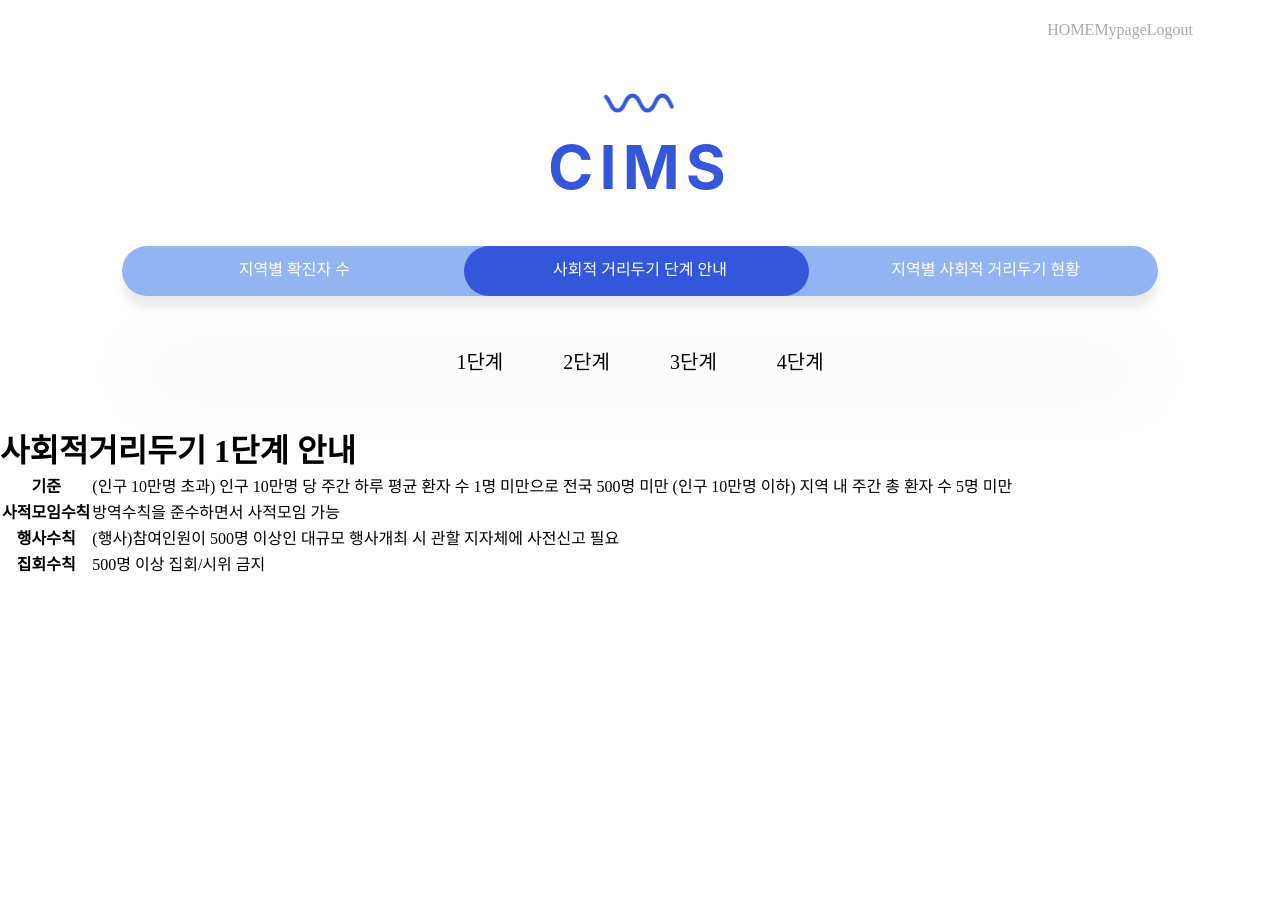
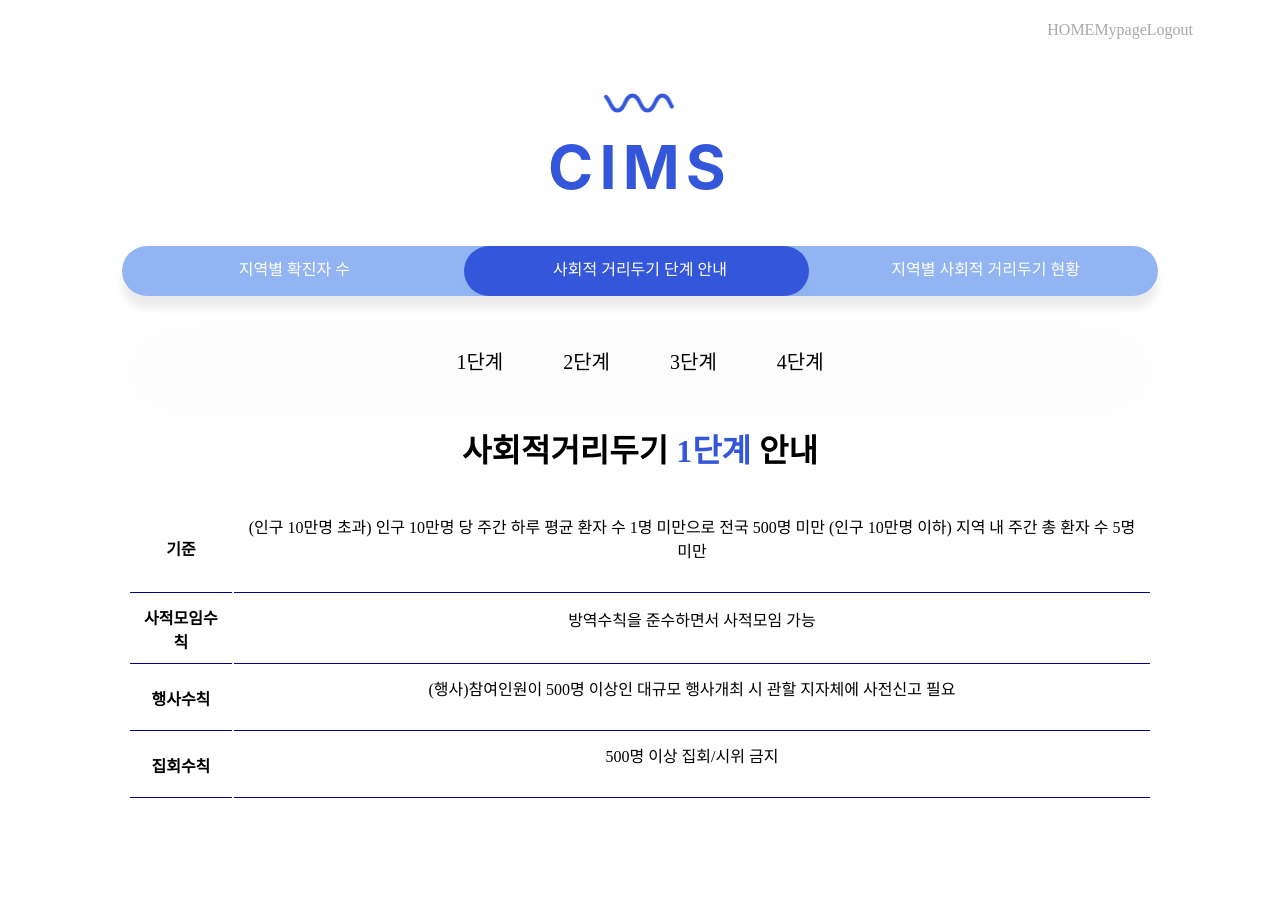
Before and after one commit to yunsly/2022-Software-Design-CIMS, a Django app: page /stageInfo/level1 in a window 1280 px wide. Before the commit the page ends 572 px from the top, so only its background shows below. Run offline with Django 3.2, Linux system fonts and the light colour scheme; data comes from the database, SQL or seed files in the repository; some libraries are stand-ins or nearby versions; some web fonts are replaced.

Commit message:
stageInfo Complete

```diff
--- a/cimsWeb/static/css/stageInfo.css
+++ b/cimsWeb/static/css/stageInfo.css
@@ -30,7 +30,7 @@ body {
       -ms-flex-align: center;
           align-items: center;
   background: #fff;
-  overflow: hidden;
+  overflow: scroll;
 }
 
 .header {
@@ -202,4 +202,50 @@ body {
 .content .stage-menu a:hover {
   color: #3456DA;
 }
+
+.content .info {
+  width: 80%;
+  font-family: 'IBMPlexSansKR-Regular';
+  text-align: center;
+  display: -webkit-box;
+  display: -ms-flexbox;
+  display: flex;
+  -webkit-box-pack: center;
+      -ms-flex-pack: center;
+          justify-content: center;
+  -webkit-box-orient: vertical;
+  -webkit-box-direction: normal;
+      -ms-flex-direction: column;
+          flex-direction: column;
+  -webkit-box-align: center;
+      -ms-flex-align: center;
+          align-items: center;
+  position: absolute;
+  left: 50%;
+  -webkit-transform: translateX(-50%);
+          transform: translateX(-50%);
+}
+
+.content .info .semi-title {
+  margin-bottom: 3%;
+}
+
+.content .info .levelMatrix {
+  text-align: center;
+  padding-bottom: 10%;
+}
+
+.content .info .levelMatrix ul {
+  padding-bottom: 20px;
+}
+
+.content .info .levelMatrix th {
+  width: 10%;
+}
+
+.content .info .levelMatrix th,
+.content .info .levelMatrix td {
+  border-bottom: 1px solid #00008b;
+  padding: 10px;
+}
 /*# sourceMappingURL=stageInfo.css.map */
--- a/cimsWeb/static/css/stageInfo.scss
+++ b/cimsWeb/static/css/stageInfo.scss
@@ -26,7 +26,7 @@ body {
     justify-content: center;
     align-items: center;
     background: $background;
-    overflow: hidden;
+    overflow: scroll;
 }
 
 .header {
@@ -184,9 +184,36 @@ body {
         a:hover {
             color:#3456DA;
         }
-
-
     }
 
-
+    .info {
+        width: 80%;
+        font-family: 'IBMPlexSansKR-Regular';
+        text-align: center;
+        display: flex;
+        justify-content: center;
+        flex-direction: column;
+        align-items: center;
+        position: absolute;
+        left: 50%;
+        transform: translateX(-50%);
+        .semi-title {
+            margin-bottom: 3%;
+        }
+        .levelMatrix {
+            text-align: center;
+            ul {
+                padding-bottom: 20px;
+            }
+            padding-bottom: 10%;
+            th {
+                width: 10%;
+            }
+            th,
+            td {
+                border-bottom: 1px solid #00008b;
+                padding: 10px;
+            }
+        }
+    }
 }
--- a/cimsWeb/templates/level1.html
+++ b/cimsWeb/templates/level1.html
@@ -42,7 +42,9 @@
             <li><a href="level3" style="text-decoration:none">3단계</a></li>
             <li><a href="level4" style="text-decoration:none">4단계</a></li>
         </ul>
-        <h1>사회적거리두기 1단계 안내</h1>
+        <div class="info">
+            <h1 class="semi-title" style="color: black;">사회적거리두기 <span style="color: #3456DA;">1단계</span>  안내</h1>
+            <div class="levelMatrix">
                 <table>
                     <tr>
                         <th>기준</th>
@@ -94,6 +96,8 @@
                     </tr>
                 </table>
             </div>
+        </div>
+    </div>
 
 <script src="https://cdnjs.cloudflare.com/ajax/libs/gsap/3.1.1/gsap.min.js"></script>
 
--- a/cimsWeb/templates/level2.html
+++ b/cimsWeb/templates/level2.html
@@ -42,7 +42,9 @@
             <li><a href="level3" style="text-decoration:none">3단계</a></li>
             <li><a href="level4" style="text-decoration:none">4단계</a></li>
         </ul>
-        <h1>사회적거리두기 2단계 안내</h1>
+        <div class="info">
+            <h1 class="semi-title" style="color: black;">사회적거리두기 <span style="color: #3456DA;">2단계</span>  안내</h1>
+            <div class="levelMatrix">
                 <table>
                     <tr>
                         <th>기준</th>
@@ -94,6 +96,8 @@
                     </tr>
                 </table>
             </div>
+        </div>
+    </div>
 
 <script src="https://cdnjs.cloudflare.com/ajax/libs/gsap/3.1.1/gsap.min.js"></script>
 
--- a/cimsWeb/templates/level3.html
+++ b/cimsWeb/templates/level3.html
@@ -42,7 +42,9 @@
             <li><a href="level3" style="text-decoration:none">3단계</a></li>
             <li><a href="level4" style="text-decoration:none">4단계</a></li>
         </ul>
-        <h1>사회적거리두기 3단계 안내</h1>
+        <div class="info">
+            <h1 class="semi-title" style="color: black;">사회적거리두기 <span style="color: #3456DA;">3단계</span>  안내</h1>
+            <div class="levelMatrix">
                 <table>
                     <tr>
                         <th>기준</th>
@@ -94,6 +96,8 @@
                     </tr>
                 </table>
             </div>
+        </div>
+    </div>
 
 <script src="https://cdnjs.cloudflare.com/ajax/libs/gsap/3.1.1/gsap.min.js"></script>
 
--- a/cimsWeb/templates/level4.html
+++ b/cimsWeb/templates/level4.html
@@ -42,7 +42,9 @@
             <li><a href="level3" style="text-decoration:none">3단계</a></li>
             <li><a href="level4" style="text-decoration:none">4단계</a></li>
         </ul>
-        <h1>사회적거리두기 4단계 안내</h1>
+        <div class="info">
+            <h1 class="semi-title" style="color: black;">사회적거리두기 <span style="color: #3456DA;">4단계</span>  안내</h1>
+            <div class="levelMatrix">
                 <table>
                     <tr>
                         <th>기준</th>
@@ -94,6 +96,8 @@
                     </tr>
                 </table>
             </div>
+        </div>
+    </div>
 
 <script src="https://cdnjs.cloudflare.com/ajax/libs/gsap/3.1.1/gsap.min.js"></script>
 
```
Also changed, not shown: 1 other file. Lines whose indentation alone changed are shown as unchanged.
